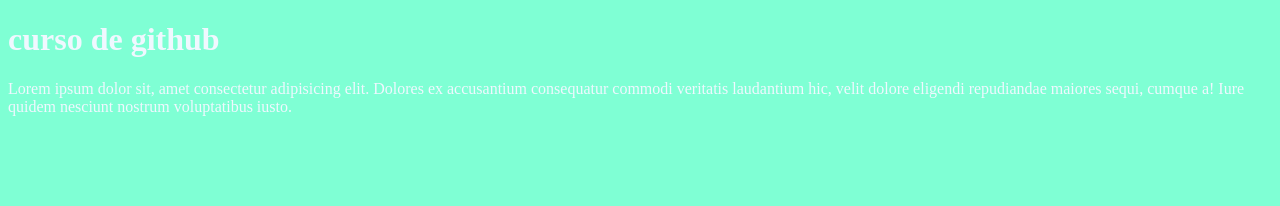
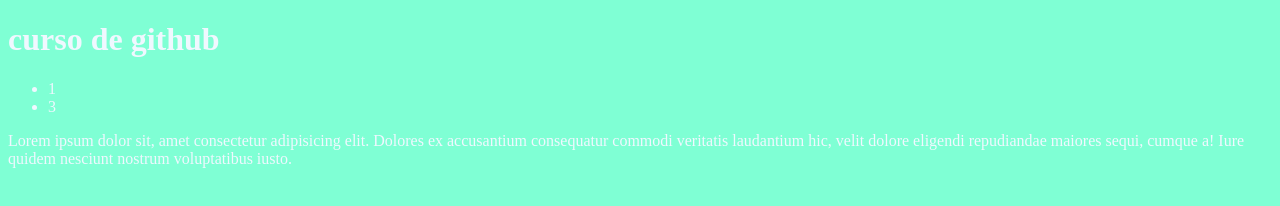
Before and after one commit to camilazeb/PRUEBA, a plain HTML site: page index.html in a window 1280 px wide. Drawn offline with Linux system fonts and the light colour scheme.

```diff
--- a/index.html
+++ b/index.html
@@ -9,6 +9,10 @@
 </head>
 <body>
     <h1>curso de github</h1>
+    <ul>
+        <li>1</li>
+        <li>3</li>
+    </ul>
     <p>Lorem ipsum dolor sit, amet consectetur adipisicing elit. Dolores ex accusantium consequatur commodi veritatis laudantium hic, velit dolore eligendi repudiandae maiores sequi, cumque a! Iure quidem nesciunt nostrum voluptatibus iusto.</p>
 </body>
 </html>
```
